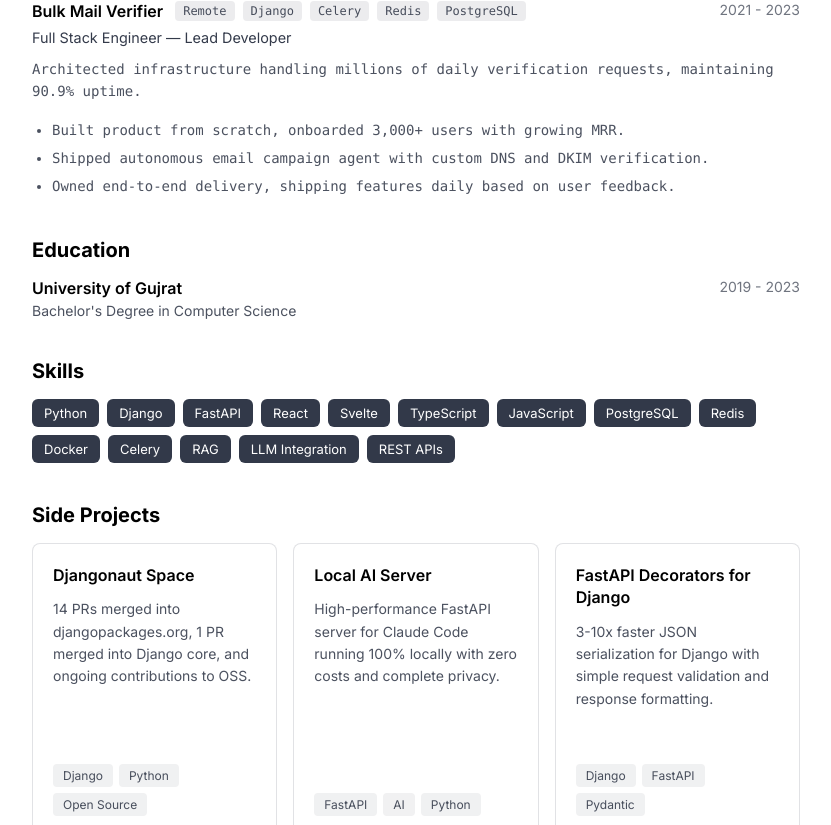
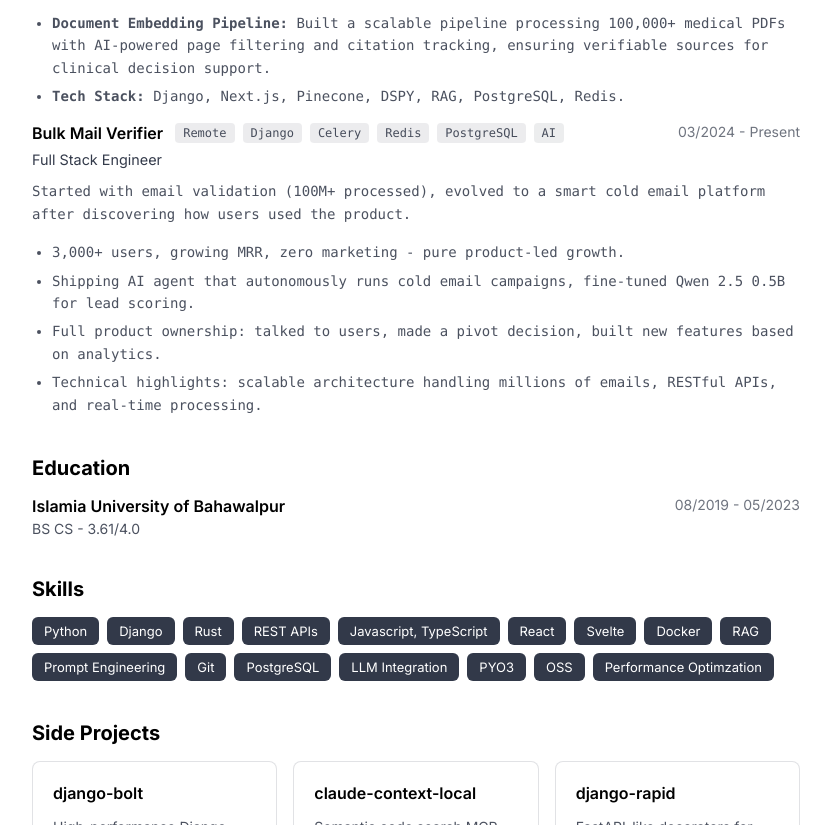
Before and after one commit to FarhanAliRaza/farhana.li, a SvelteKit app: page /resume in a window 1280 px wide. Shown: the part 875-1700 px from the top of the page, without its empty margins (224-1055 px from the left). Built offline with nearby package versions, Linux system fonts and the light colour scheme.

Commit message:
Update resume details and enhance ProjectCard component with optional project URLs. Revise personal information, work experience, and skills for clarity and accuracy.

```diff
--- a/src/routes/resume/+page.svelte
+++ b/src/routes/resume/+page.svelte
@@ -8,16 +8,14 @@
 	const resumeData = {
 		name: 'Farhan Ali',
 		initials: 'FA',
-		location: 'Gujrat, Pakistan',
-		locationLink: 'https://www.google.com/maps/place/Gujrat,+Pakistan',
-		tagline:
-			'Full Stack Engineer with 5+ years building production systems and contributing to Django core.',
+		location: 'Bahwalnagar, Pakistan | GMT+5',
+		tagline: 'Full Stack Engineer | Django Core Contributor',
 		about:
-			'Full-stack engineer with 5+ years building production systems at scale and contributing to Django core (GSoC 2025). Architected MedGebra (FHIR-compliant medical platform) and built infrastructure processing 100M+ emails with 90.9% uptime. Experienced in technical architecture design and remote team leadership.',
+			'Full-stack engineer with 5+ years building production systems at scale and contributing to Django core (GSoC 2025). Built django-bolt (64k+ RPS Rust/PyO3 framework) exploring Python/Rust performance boundaries. Architected systems processing 100M+ emails with 99.9% uptime and maintained open source projects with community engagement. Expert in Python/Django, Rust, async processing (Tokio, Actix), with a track record of shipping fast and solving complex technical challenges end-to-end.',
 		avatarUrl: null,
 		contact: {
-			personalWebsiteUrl: 'https://www.farhanali.tk',
-			email: 'farhanaliazeemi@gmail.com',
+			personalWebsiteUrl: 'https://farhana.li',
+			email: 'farhanalirazaazeemi@gmail.com',
 			tel: '+923038279454',
 			social: [
 				{
@@ -29,11 +27,6 @@
 					name: 'LinkedIn',
 					url: 'https://www.linkedin.com/in/farhanaliraza',
 					icon: 'linkedin'
-				},
-				{
-					name: 'X',
-					url: 'https://x.com/FarhanAliRaza4',
-					icon: 'x'
 				}
 			]
 		},
@@ -42,11 +35,11 @@
 				company: 'Django Software Foundation',
 				title: 'Google Summer of Code 2025 Contributor',
 				badges: ['Remote', 'Django', 'Python', 'Open Source'],
-				start: '2025',
-				end: 'Present',
+				start: '05/2025',
+				end: '08/2025',
 				highlights: [
-					'Selected for the highly competitive Google Summer of Code program to contribute to Django core.',
-					'Shipped template parallels to Django core (<a href="https://github.com/django/django/pull/19043" target="_blank" rel="noopener noreferrer">PR #19043</a>).',
+					'Selected for the highly competitive Google Summer of Code program to contribute to the Django web framework. <a href="https://summerofcode.withgoogle.com/programs/2025/projects/YqdTk30V" target="_blank" rel="noopener noreferrer">View Project</a>',
+					'Shipped template partials to Django core (<a href="https://github.com/django/django/pull/19643" target="_blank" rel="noopener noreferrer">PR #19643</a>).',
 					'Wrote comprehensive documentation and 50+ tests.',
 					'Collaborated openly with maintainers through 100+ public review comments.'
 				]
@@ -54,71 +47,77 @@
 			{
 				company: 'Medgebra',
 				title: 'Full Stack Engineer',
-				badges: ['Remote', 'Django', 'Next.js', 'RAG', 'PostgreSQL'],
-				start: '2023',
-				end: '2025',
+				badges: ['Remote', 'Django', 'Next.js', 'RAG', 'PostgreSQL', 'Redis'],
+				start: '06/2024',
+				end: '07/2025',
 				highlights: [
-					'Engineered LLM-powered semantic matching system with coordinate caching, reducing citation lookup time from 3.5s to &lt;1s.',
-					'Designed production RAG system combining GPT-4 with 10+ clinical databases, achieving 2x response time improvement.',
-					'Built scalable pipeline processing 10,000+ medical PDFs with AI-powered page labeling.'
+					'<b>Semantic PDF Citation System:</b> Engineered LLM-powered semantic matching system with coordinate caching, reducing citation lookup time from 3-5s to < 200ms while handling OCR errors and paraphrasing.',
+					'<b>Document Embedding Pipeline:</b> Built a scalable pipeline processing 100,000+ medical PDFs with AI-powered page filtering and citation tracking, ensuring verifiable sources for clinical decision support.',
+					'<b>Tech Stack:</b> Django, Next.js, Pinecone, DSPY, RAG, PostgreSQL, Redis.'
 				]
 			},
 			{
 				company: 'Bulk Mail Verifier',
-				title: 'Full Stack Engineer — Lead Developer',
-				badges: ['Remote', 'Django', 'Celery', 'Redis', 'PostgreSQL'],
-				start: '2021',
-				end: '2023',
+				title: 'Full Stack Engineer',
+				badges: ['Remote', 'Django', 'Celery', 'Redis', 'PostgreSQL', 'AI'],
+				start: '03/2024',
+				end: 'Present',
 				highlights: [
-					'Architected infrastructure handling millions of daily verification requests, maintaining 90.9% uptime.',
-					'Built product from scratch, onboarded 3,000+ users with growing MRR.',
-					'Shipped autonomous email campaign agent with custom DNS and DKIM verification.',
-					'Owned end-to-end delivery, shipping features daily based on user feedback.'
+					'Started with email validation (100M+ processed), evolved to a smart cold email platform after discovering how users used the product.',
+					'3,000+ users, growing MRR, zero marketing - pure product-led growth.',
+					'Shipping AI agent that autonomously runs cold email campaigns, fine-tuned Qwen 2.5 0.5B for lead scoring.',
+					'Full product ownership: talked to users, made a pivot decision, built new features based on analytics.',
+					'Technical highlights: scalable architecture handling millions of emails, RESTful APIs, and real-time processing.'
 				]
 			}
 		],
 		education: [
 			{
-				school: 'University of Gujrat',
-				degree: "Bachelor's Degree in Computer Science",
-				start: '2019',
-				end: '2023'
+				school: 'Islamia University of Bahawalpur',
+				degree: 'BS CS - 3.61/4.0',
+				start: '08/2019',
+				end: '05/2023'
 			}
 		],
 		skills: [
 			'Python',
 			'Django',
-			'FastAPI',
+			'Rust',
+			'REST APIs',
+			'Javascript, TypeScript',
 			'React',
 			'Svelte',
-			'TypeScript',
-			'JavaScript',
+			'Docker',
+			'RAG',
+			'Prompt Engineering',
+			'Git',
 			'PostgreSQL',
-			'Redis',
-			'Docker',
-			'Celery',
-			'RAG',
 			'LLM Integration',
-			'REST APIs'
+			'PYO3',
+			'OSS',
+			'Performance Optimzation'
 		],
 		projects: [
 			{
-				title: 'Djangonaut Space',
+				title: 'django-bolt',
 				description:
-					'14 PRs merged into djangopackages.org, 1 PR merged into Django core, and ongoing contributions to OSS.',
-				techStack: ['Django', 'Python', 'Open Source']
+					'High-performance Django HTTP APIs powered by Rust (Actix+Tokio) with msgspec serialization, achieving 60k+ RPS for typed endpoints.',
+				techStack: ['Django', 'Rust', 'PyO3', 'Actix', 'Tokio'],
+				url: 'https://github.com/FarhanAliRaza/django-bolt'
 			},
 			{
-				title: 'Local AI Server',
+				title: 'claude-context-local',
 				description:
-					'High-performance FastAPI server for Claude Code running 100% locally with zero costs and complete privacy.',
-				techStack: ['FastAPI', 'AI', 'Python']
+					'Semantic code search MCP server for Claude Code that runs 100% locally using EmbeddingGemma, with zero API costs and complete privacy.',
+				techStack: ['Python', 'AI', 'MCP', 'Local ML'],
+				url: 'https://github.com/FarhanAliRaza/claude-context-local'
 			},
 			{
-				title: 'FastAPI Decorators for Django',
+				title: 'django-rapid',
 				description:
-					'3-10x faster JSON serialization for Django with simple request validation and response formatting.',
-				techStack: ['Django', 'FastAPI', 'Pydantic']
+					'FastAPI-like decorators for Django with 3-10x faster JSON serialization using msgspec, providing simple request validation and response serialization.',
+				techStack: ['Django', 'FastAPI', 'msgspec', 'Python'],
+				url: 'https://github.com/FarhanAliRaza/django-rapid'
 			}
 		]
 	} as const;
@@ -187,6 +186,7 @@
 						name={project.title}
 						description={project.description}
 						tags={project.techStack}
+						url={project.url}
 					/>
 				{/each}
 			</div>
--- a/src/routes/resume/components/ProjectCard.svelte
+++ b/src/routes/resume/components/ProjectCard.svelte
@@ -2,17 +2,25 @@
 	let {
 		name,
 		description,
-		tags
+		tags,
+		url
 	}: {
 		name: string;
 		description: string;
 		tags: string[];
+		url?: string;
 	} = $props();
 </script>
 
 <article class="card">
 	<header class="card-header">
-		<h3 class="title">{name}</h3>
+		{#if url}
+			<h3 class="title">
+				<a href={url} target="_blank" rel="noopener noreferrer" class="title-link">{name}</a>
+			</h3>
+		{:else}
+			<h3 class="title">{name}</h3>
+		{/if}
 	</header>
 	<p class="description">{description}</p>
 	<footer class="card-footer">
@@ -47,6 +55,15 @@
 		font-weight: 600;
 		margin: 0;
 		line-height: 1.4;
+	}
+
+	.title-link {
+		color: inherit;
+		text-decoration: none;
+	}
+
+	.title-link:hover {
+		text-decoration: underline;
 	}
 
 	.description {
```
